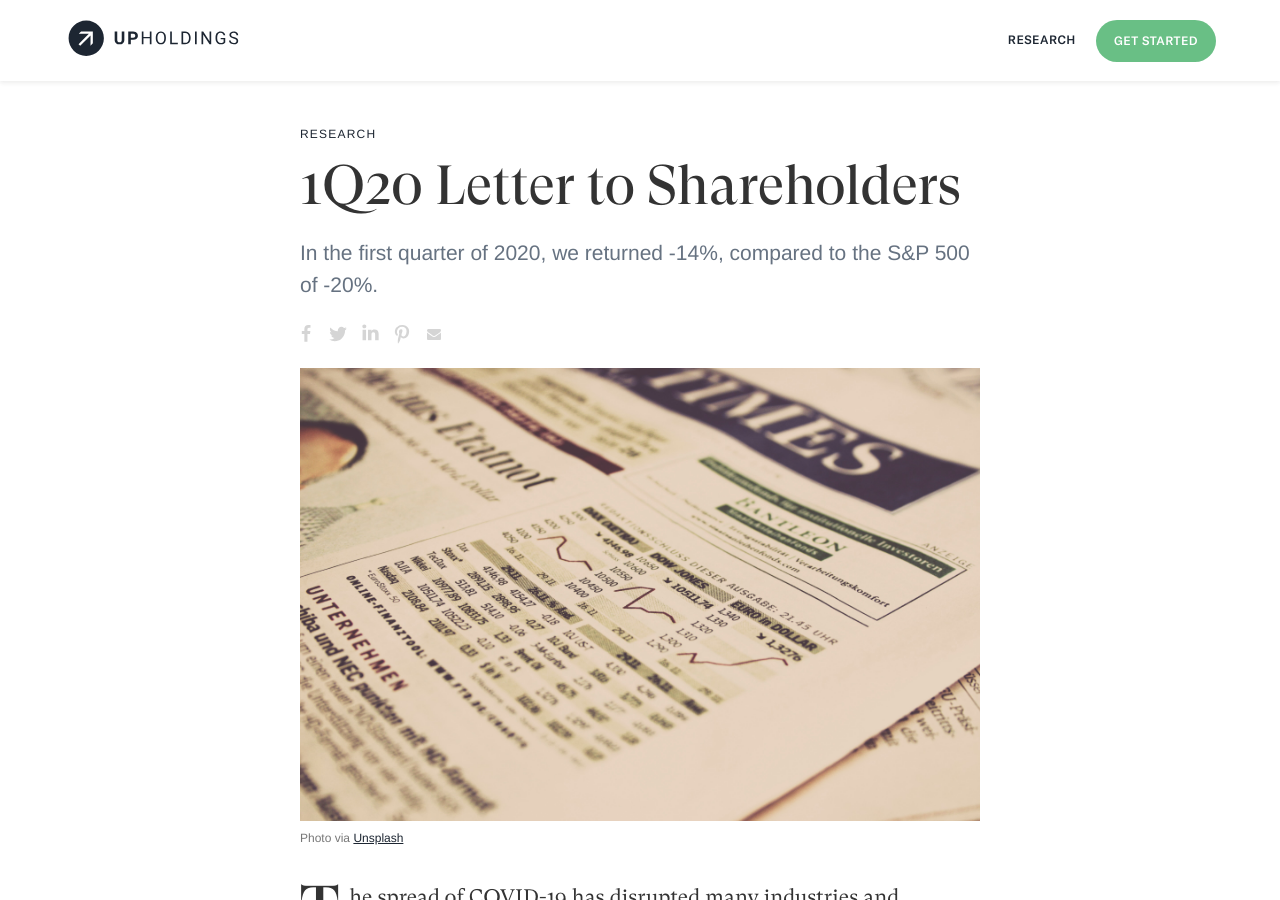
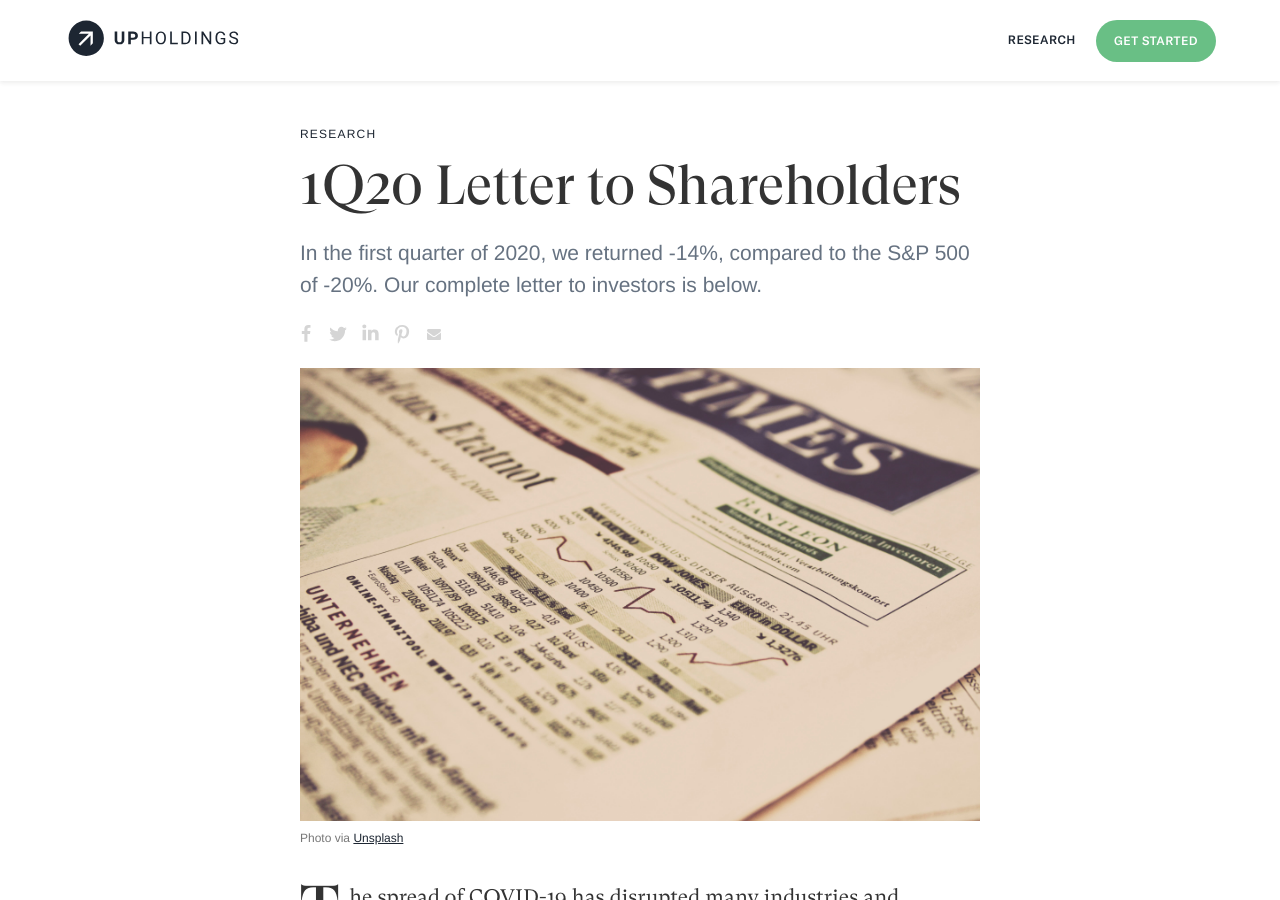
Before and after one commit to willanderson/Upholdings, a Jekyll site: the page built from _posts/2020-04-02-1q20-letter-to-shareholders.markdown, in a window 1280 px wide and 900 px high. Built offline with Jekyll 4.4.1, drawn with Linux system fonts in a browser that asks for light colours; nearby versions of some CDN libraries; some web fonts are replaced; comment, search, counter and statistics services are not loaded.

Commit message:
Updated 1q20 Letter To Shareholders

```diff
--- a/_posts/2020-04-02-1q20-letter-to-shareholders.markdown
+++ b/_posts/2020-04-02-1q20-letter-to-shareholders.markdown
@@ -2,7 +2,7 @@
 title: 1Q20 Letter to Shareholders
 date: 2020-04-02 18:10:00 Z
 summary: In the first quarter of 2020, we returned -14%, compared to the S&P 500 of
-  -20%.
+  -20%. Our complete letter to investors is below.
 image: "/uploads/markus-spiske-3Tf1J8q9bBA-unsplash.jpg"
 credit:
 - Unsplash
```
